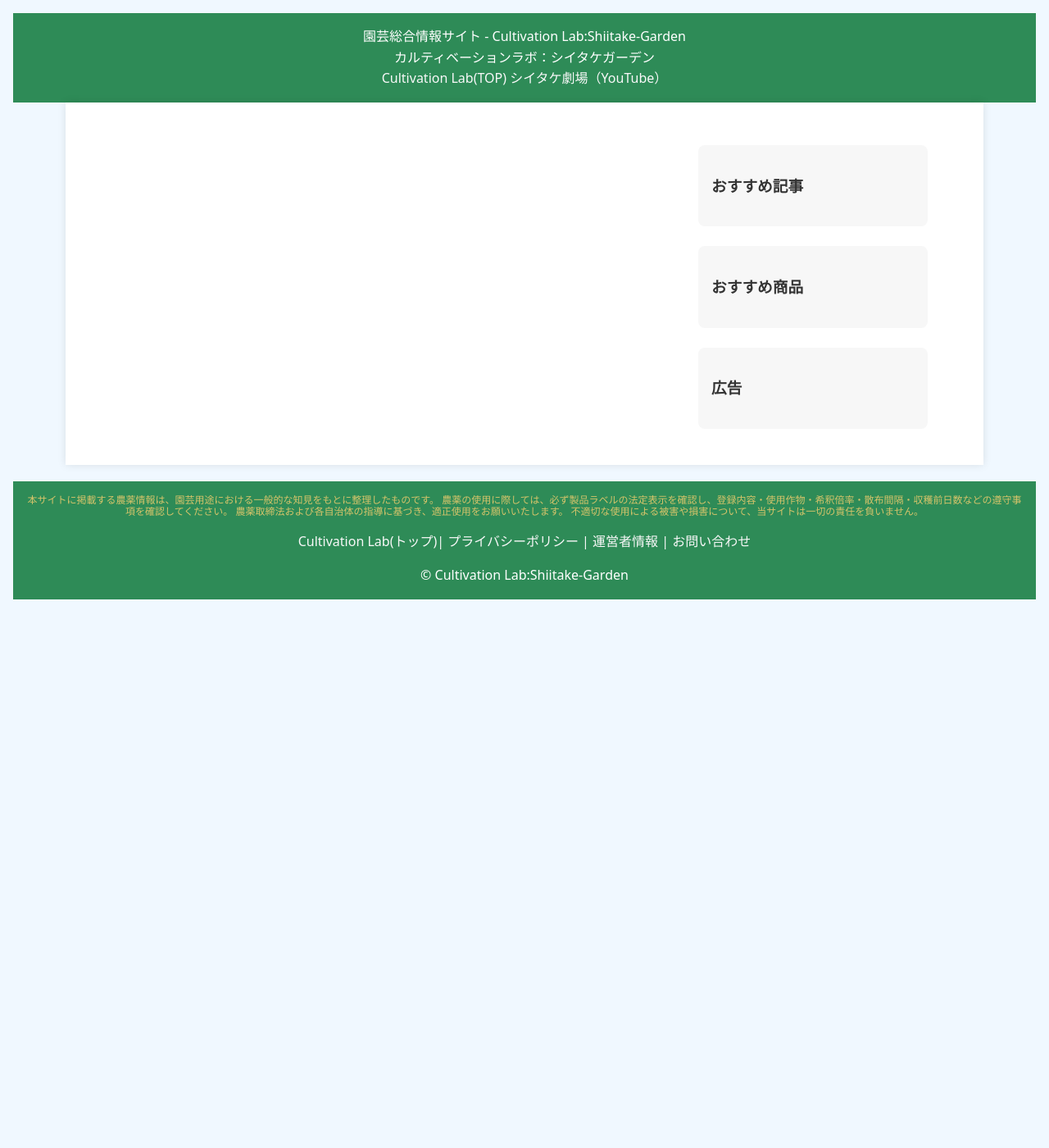
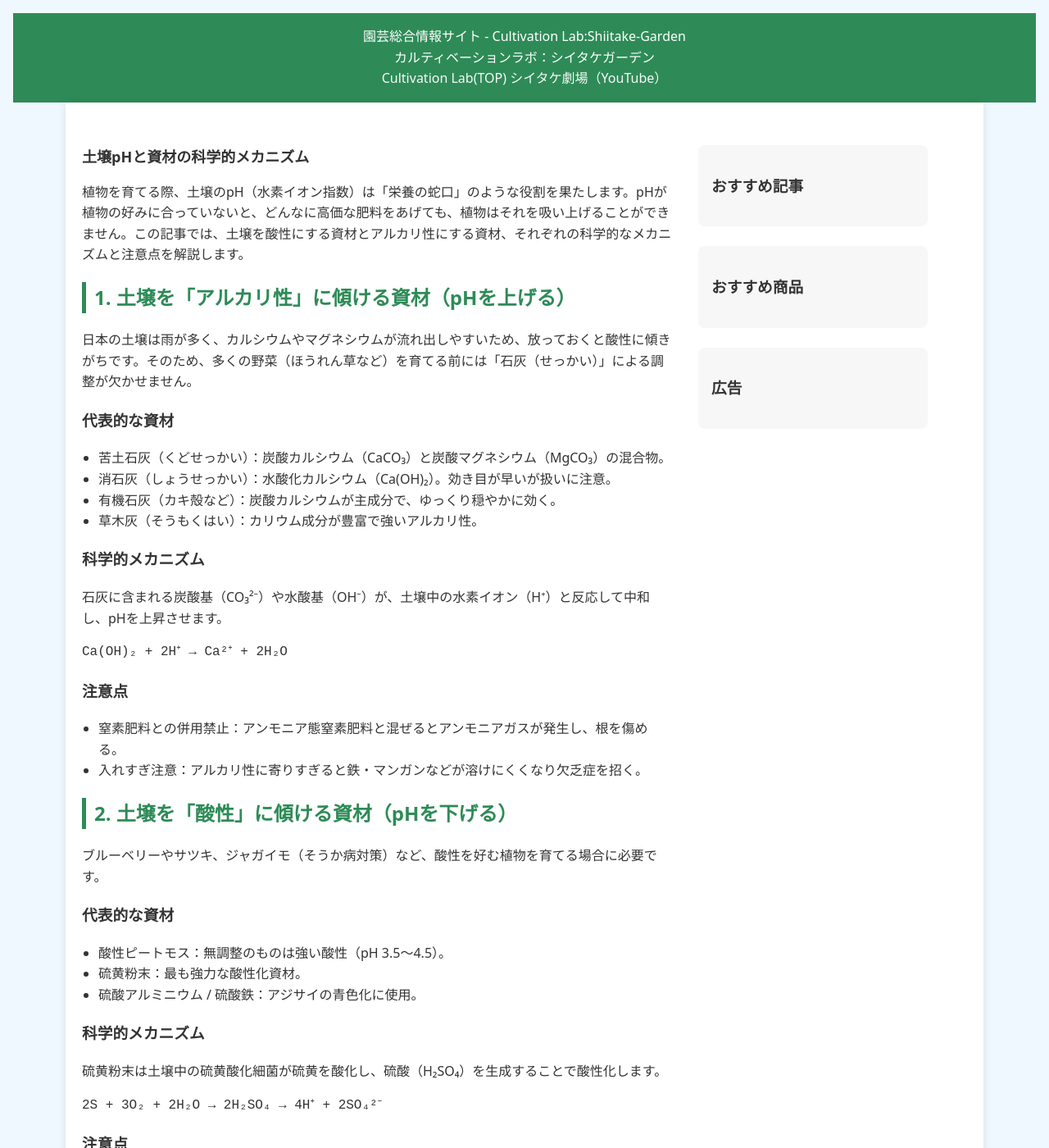
Before and after one commit to shiitake-garden/shiitake-garden.github.io, a Jekyll site: the page built from column/column_ph_sizai.html, in a window 1280 px wide and 1400 px high. Shown: the whole window at 82% size. Built offline with Jekyll 4.4.1, drawn with Linux system fonts in a browser that asks for light colours; some of the changed text lies outside the part shown.

Commit message:
Update column_ph_sizai.html

```diff
--- a/column/column_ph_sizai.html
+++ b/column/column_ph_sizai.html
@@ -3,41 +3,94 @@ layout: default_care
 title: カルティベーションラボ
 ---
 
-
 <!doctype html>
 <html lang="ja">
 
 <body>
-<!--ここから記事-->
 <section class="article-layout">
 
   <article class="article-main">
 
+    <h1>土壌pHと資材の科学的メカニズム</h1>
+
+    <p>植物を育てる際、土壌のpH（水素イオン指数）は「栄養の蛇口」のような役割を果たします。pHが植物の好みに合っていないと、どんなに高価な肥料をあげても、植物はそれを吸い上げることができません。この記事では、土壌を酸性にする資材とアルカリ性にする資材、それぞれの科学的なメカニズムと注意点を解説します。</p>
+
+    <h2>1. 土壌を「アルカリ性」に傾ける資材（pHを上げる）</h2>
+
+    <p>日本の土壌は雨が多く、カルシウムやマグネシウムが流れ出しやすいため、放っておくと酸性に傾きがちです。そのため、多くの野菜（ほうれん草など）を育てる前には「石灰（せっかい）」による調整が欠かせません。</p>
+
+    <h3>代表的な資材</h3>
+    <ul>
+      <li>苦土石灰（くどせっかい）：炭酸カルシウム（CaCO₃）と炭酸マグネシウム（MgCO₃）の混合物。</li>
+      <li>消石灰（しょうせっかい）：水酸化カルシウム（Ca(OH)₂）。効き目が早いが扱いに注意。</li>
+      <li>有機石灰（カキ殻など）：炭酸カルシウムが主成分で、ゆっくり穏やかに効く。</li>
+      <li>草木灰（そうもくはい）：カリウム成分が豊富で強いアルカリ性。</li>
+    </ul>
+
+    <h3>科学的メカニズム</h3>
+    <p>石灰に含まれる炭酸基（CO₃²⁻）や水酸基（OH⁻）が、土壌中の水素イオン（H⁺）と反応して中和し、pHを上昇させます。</p>
+
+    <pre><code>Ca(OH)₂ + 2H⁺ → Ca²⁺ + 2H₂O</code></pre>
+
+    <h3>注意点</h3>
+    <ul>
+      <li>窒素肥料との併用禁止：アンモニア態窒素肥料と混ぜるとアンモニアガスが発生し、根を傷める。</li>
+      <li>入れすぎ注意：アルカリ性に寄りすぎると鉄・マンガンなどが溶けにくくなり欠乏症を招く。</li>
+    </ul>
+
+    <h2>2. 土壌を「酸性」に傾ける資材（pHを下げる）</h2>
+
+    <p>ブルーベリーやサツキ、ジャガイモ（そうか病対策）など、酸性を好む植物を育てる場合に必要です。</p>
+
+    <h3>代表的な資材</h3>
+    <ul>
+      <li>酸性ピートモス：無調整のものは強い酸性（pH 3.5〜4.5）。</li>
+      <li>硫黄粉末：最も強力な酸性化資材。</li>
+      <li>硫酸アルミニウム / 硫酸鉄：アジサイの青色化に使用。</li>
+    </ul>
+
+    <h3>科学的メカニズム</h3>
+    <p>硫黄粉末は土壌中の硫黄酸化細菌が硫黄を酸化し、硫酸（H₂SO₄）を生成することで酸性化します。</p>
+
+    <pre><code>2S + 3O₂ + 2H₂O → 2H₂SO₄ → 4H⁺ + 2SO₄²⁻</code></pre>
+
+    <h3>注意点</h3>
+    <ul>
+      <li>即効性がない：効果が出るまで数週間〜数ヶ月。</li>
+      <li>物理性の変化：ピートモスは乾燥すると撥水性が出るため、事前吸水が重要。</li>
+    </ul>
+
+    <h2>3. 土壌pH管理の「黄金律」</h2>
+
+    <p>土壌には<strong>緩衝能</strong>があり、粘土質や腐植が多いほどpHが変わりにくくなります。</p>
+
+    <h3>pH調整のステップ</h3>
+    <ul>
+      <li>現状を知る：pH測定器や試験紙で測定する。</li>
+      <li>少しずつ調整する：急激な変化は微生物にダメージ。</li>
+      <li>馴染ませる期間をおく：1〜2週間寝かせてから植え付け。</li>
+    </ul>
+
+    <h3>豆知識</h3>
+    <p>アジサイの花色は土壌中のアルミニウムの溶解度で決まります。酸性では青、中性〜アルカリ性では赤になります。</p>
+
+    <p>土壌づくりは化学実験のようで面白い反面、一度バランスを崩すと戻すのに時間がかかります。まずはご自身の畑やプランターのpHを測るところから始めてみてください。</p>
+
   </article>
 
-  <!--ここからサイドバー-->
   <aside class="article-sidebar">
 
     <div class="sidebar-block">
       <h3>おすすめ記事</h3>
-      <ul>
-        <!--
-        <li><a href="#">家庭菜園の病害虫対策</a></li>
-        <li><a href="#">果樹の年間作業カレンダー</a></li>
-        <li><a href="#">初心者向け農薬の選び方</a></li>
-        -->
-      </ul>
+      <ul></ul>
     </div>
 
     <div class="sidebar-block">
       <h3>おすすめ商品</h3>
-      <!-- Amazonアフィリエイトリンクをここに -->
     </div>
 
     <div class="sidebar-block">
       <h3>広告</h3>
-      <!-- AdSense広告枠 -->
-      <!-- 汎用広告タイプA -->
       <ins class="adsbygoogle"
            style="display:block"
            data-ad-client="ca-pub-2827528659914116"
@@ -45,13 +98,12 @@ title: カルティベーションラボ
            data-ad-format="auto"
            data-full-width-responsive="true"></ins>
       <script>
-           (adsbygoogle = window.adsbygoogle || []).push({});
+        (adsbygoogle = window.adsbygoogle || []).push({});
       </script>
     </div>
 
   </aside>
 
 </section>
-
 </body>
 </html>
```
